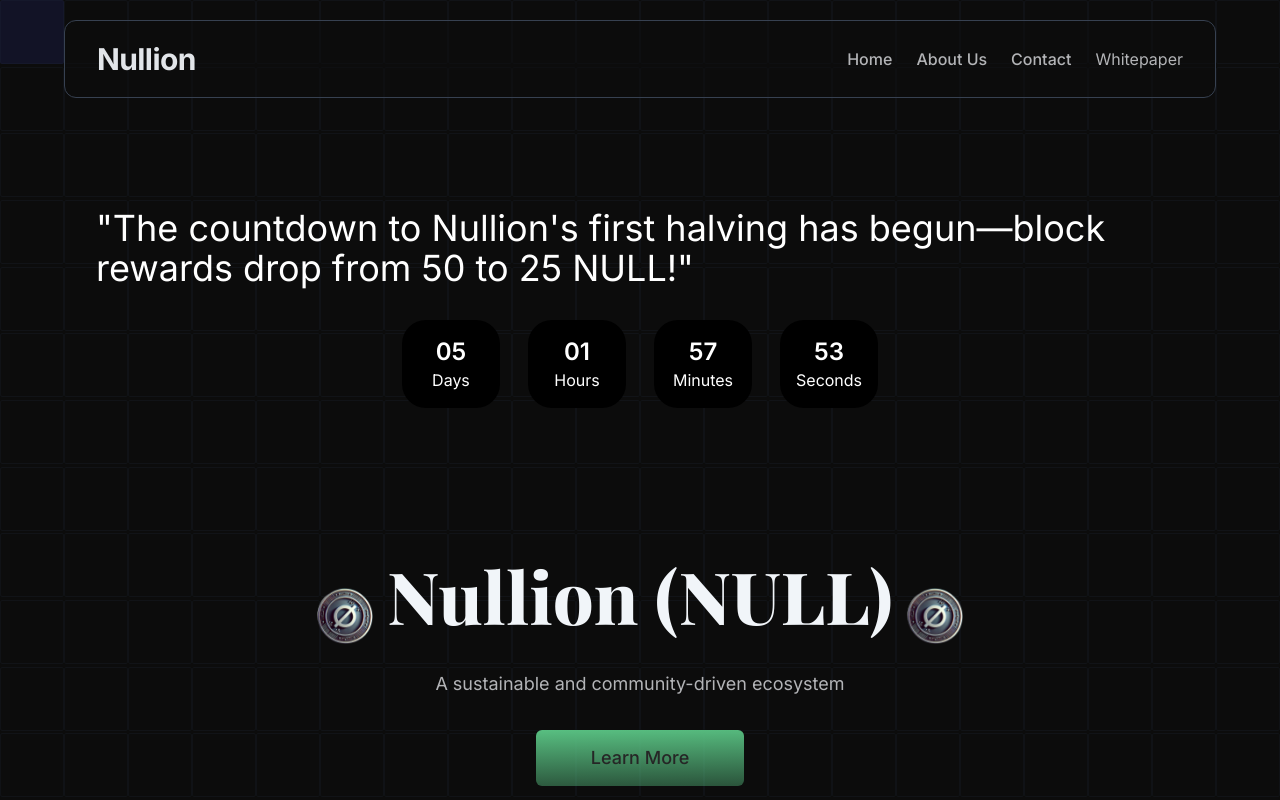
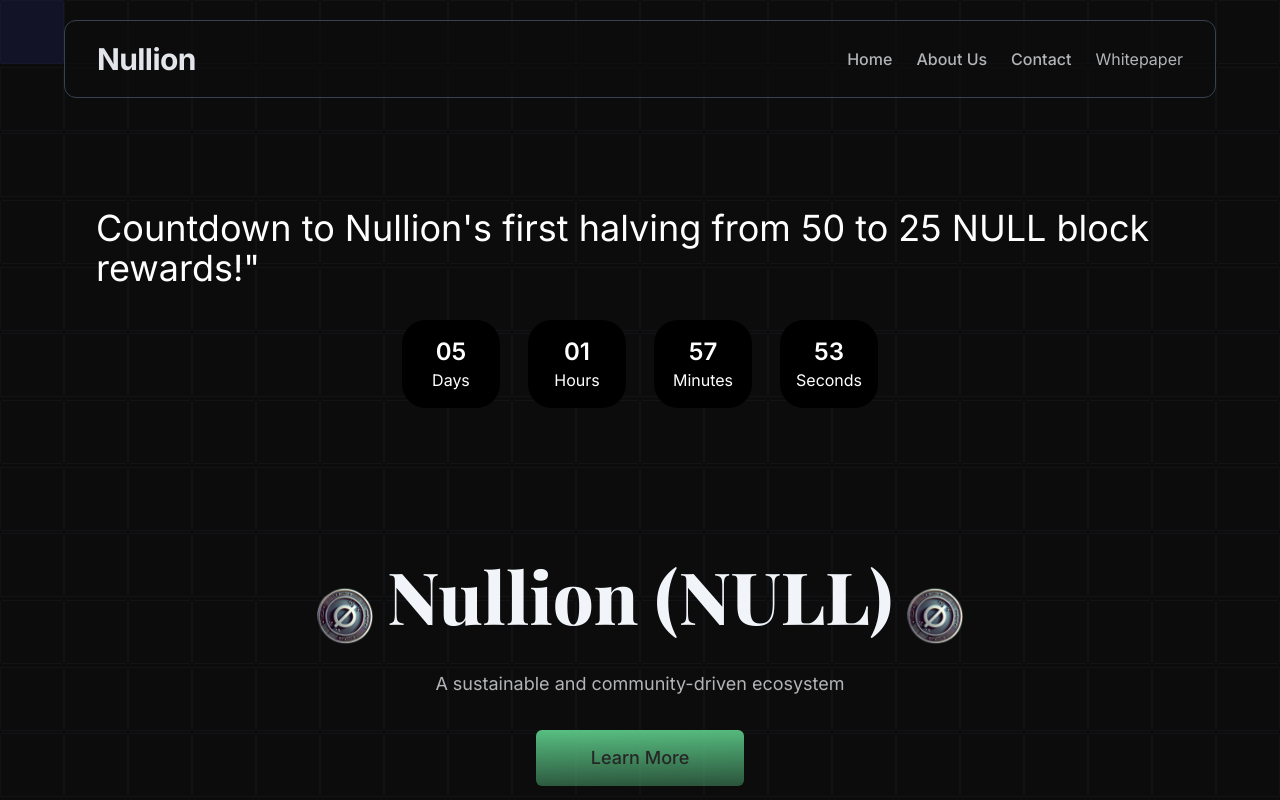
Before and after one commit to Nemo-Nullis/Website, a React (Vite) app: page / in a window 1280 px wide. Shown: the top 800 px of the page. Built offline with nearby package versions, Linux system fonts and the light colour scheme; a web font is replaced by a local one; what ldrs would draw is missing.

Commit message:
Update LaunchCountdown.tsx

```diff
--- a/src/components/LaunchCountdown.tsx
+++ b/src/components/LaunchCountdown.tsx
@@ -4,7 +4,7 @@ import LaunchCountdownItem from "./LaunchCountdownItem";
 const LaunchCountdown = () => {
   return (
     <div className="flex h-full flex-col items-center justify-center gap-8">
-      <h4 className="text-4xl text-white">"The countdown to Nullion's first halving has begun—block rewards drop from 50 to 25 NULL!"</h4>
+      <h4 className="text-4xl text-white">Countdown to Nullion's first halving from 50 to 25 NULL block rewards!"</h4>
 
       <Countdown
         date={1735689600 * 1000}
```
